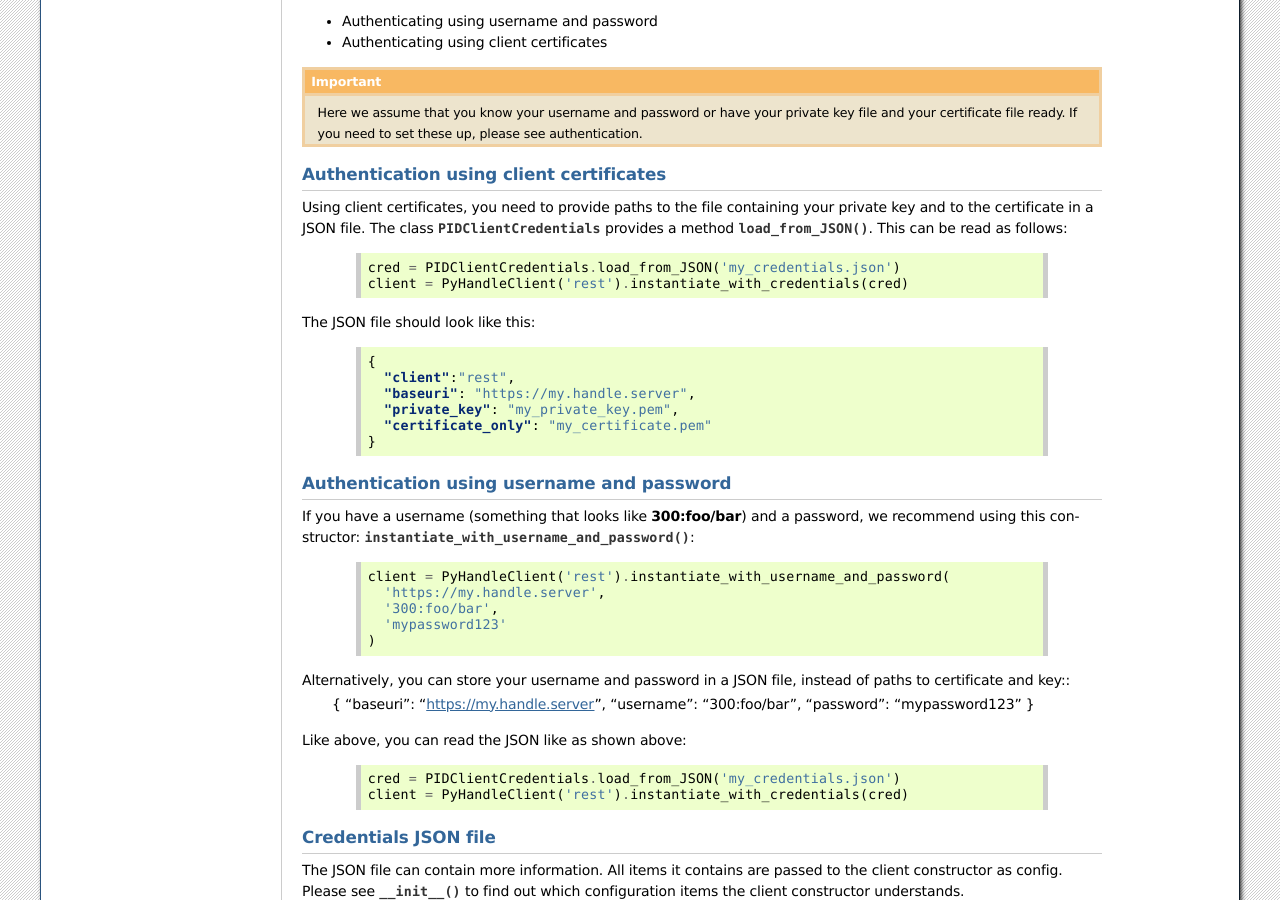
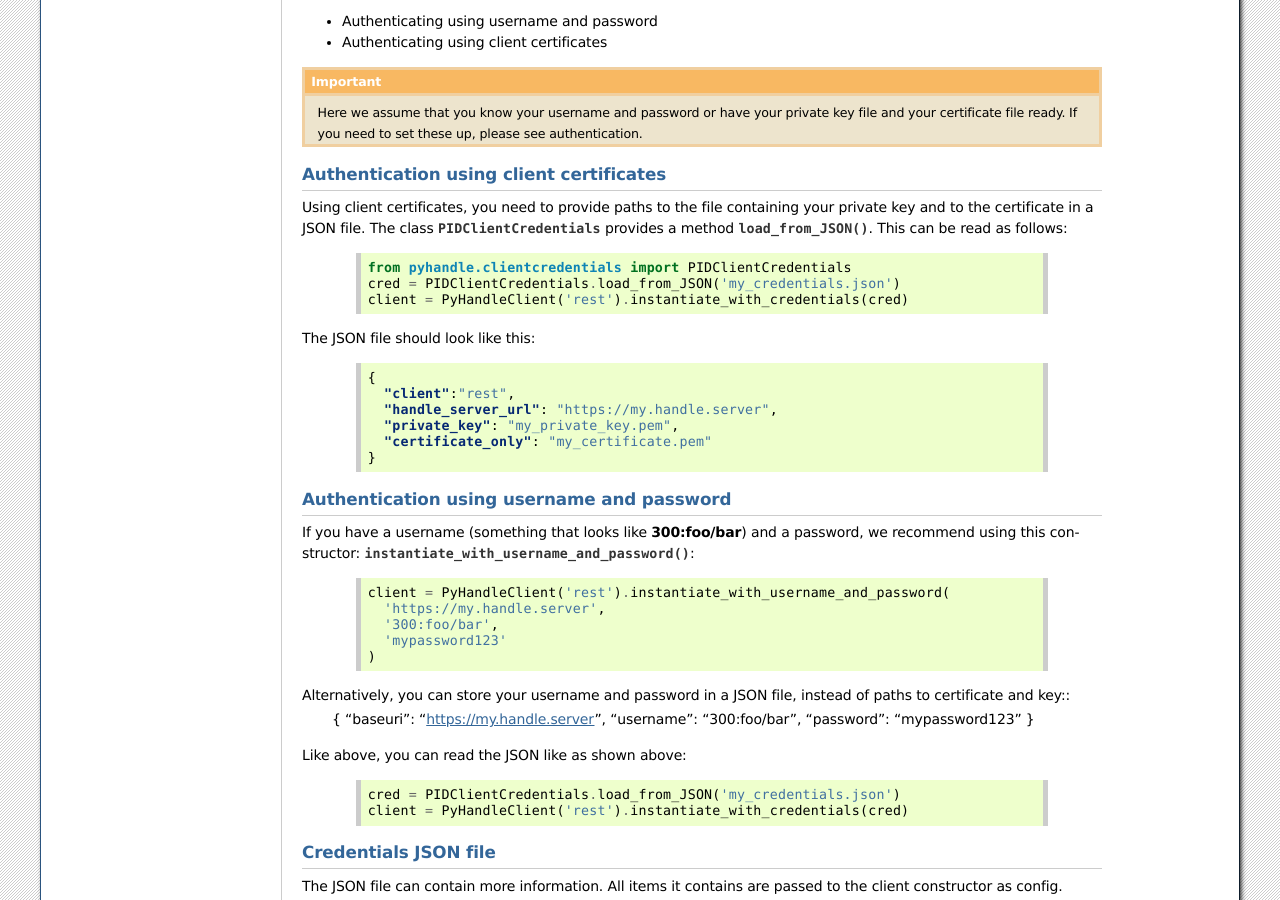
Before and after one commit to EUDAT-B2HANDLE/PYHANDLE, a Sphinx documentation site: the page built from docs/source/pyhandleclientrest.rst, in a window 1280 px wide and 900 px high, scrolled down 1452 px. Built offline with Sphinx 7.4.7, drawn with Linux system fonts in a browser that asks for light colours.

Commit message:
Fixed the JSON credentials example

```diff
--- a/docs/source/pyhandleclientrest.rst
+++ b/docs/source/pyhandleclientrest.rst
@@ -86,6 +86,7 @@ Using client certificates, you need to provide paths to the file containing your
 
   .. code:: python
 
+    from pyhandle.clientcredentials import PIDClientCredentials
     cred = PIDClientCredentials.load_from_JSON('my_credentials.json')
     client = PyHandleClient('rest').instantiate_with_credentials(cred)
 
@@ -95,7 +96,7 @@ The JSON file should look like this:
 
     {
       "client":"rest",
-      "baseuri": "https://my.handle.server",
+      "handle_server_url": "https://my.handle.server",
       "private_key": "my_private_key.pem",
       "certificate_only": "my_certificate.pem"
     }
```
